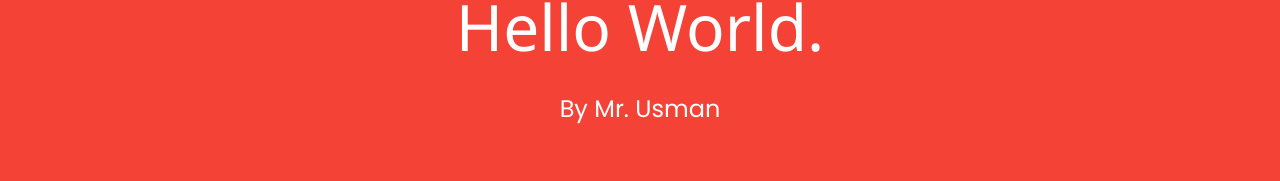
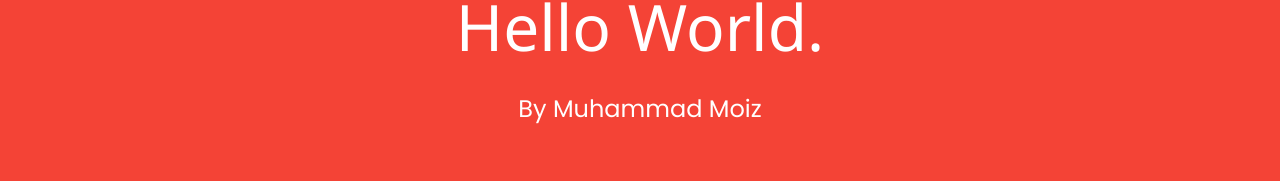
Before and after one commit to MoizQureshi123/website-with-multiple-pages, a plain HTML site: page contact.html in a window 1280 px wide. Shown: the part 127-308 px from the top of the page. Drawn offline with nearby package versions, Linux system fonts and the light colour scheme.

Commit message:
Update contact.html

```diff
--- a/contact.html
+++ b/contact.html
@@ -44,7 +44,7 @@
  <!-- Header -->
  <header class="w3-container w3-red w3-center" style="padding:90px 16px">
   <h1 class="w3-margin w3-jumbo">Hello World.</h1>
-  <p class="w3-xlarge">By Mr. Usman</p>
+  <p class="w3-xlarge">By Muhammad Moiz</p>
 </header>
 
    <!-- Second Grid -->
```
